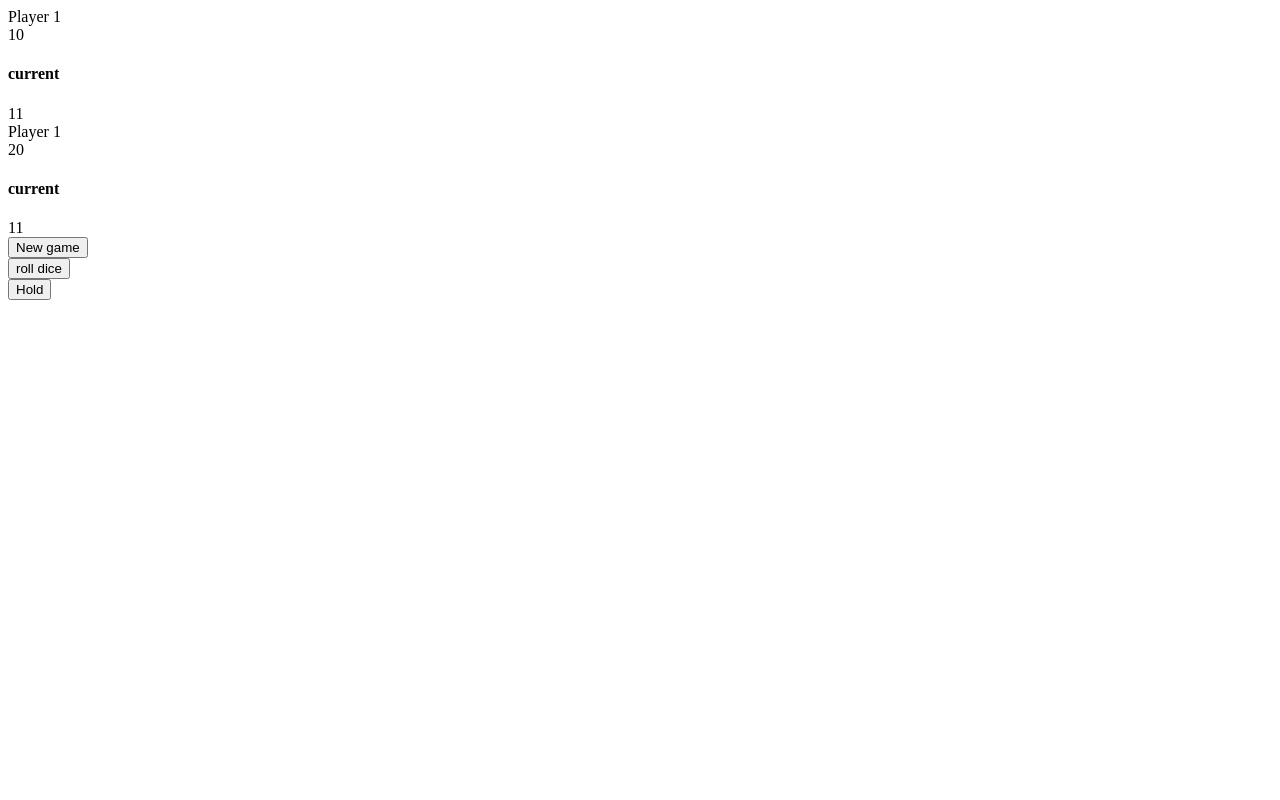
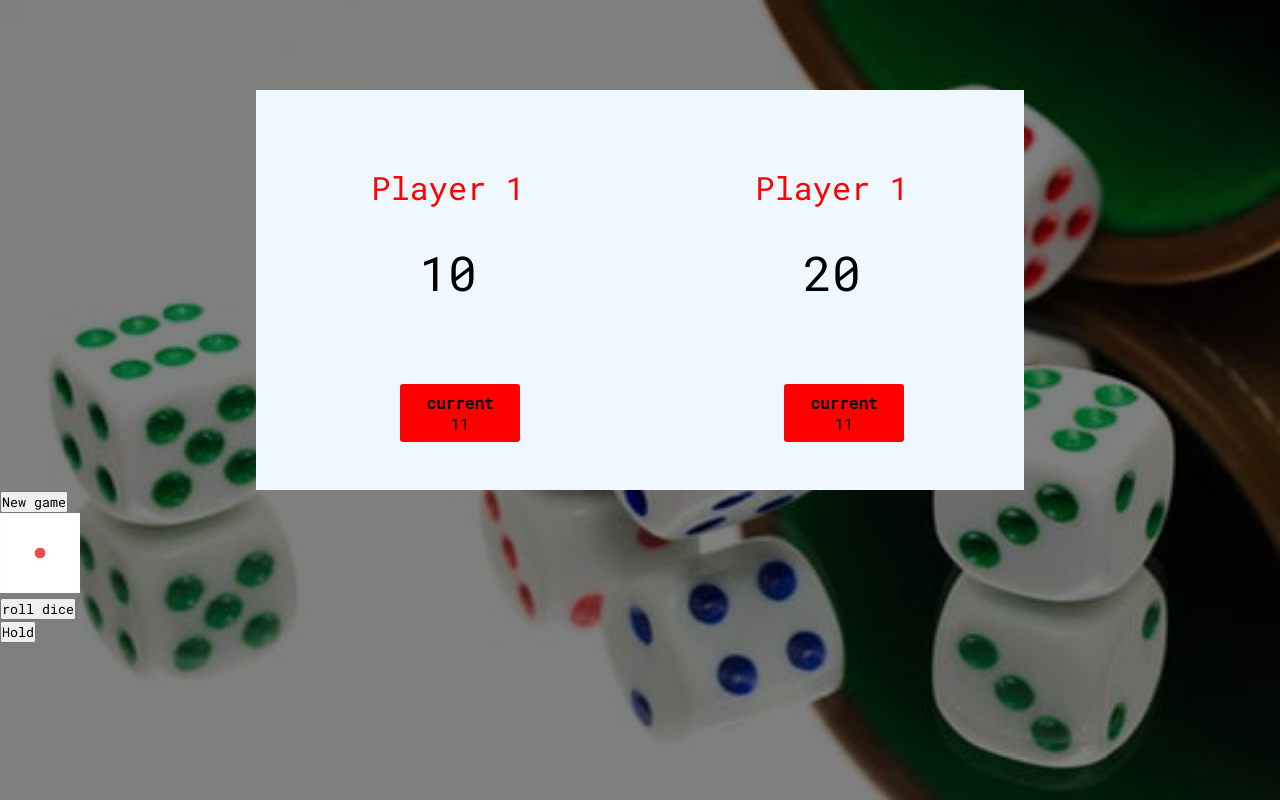
Before and after one commit to manoharys/PigGame, a plain HTML site: page index.html in a window 1280 px wide. Drawn offline with Linux system fonts and the light colour scheme.

Commit message:
made a layout for two players

```diff
--- a/index.html
+++ b/index.html
@@ -11,13 +11,14 @@
 </head>
 
 <body>
-  <div class="container">
+
+
       <div class="wrapper">
         <div id="player-1">
           <div class="player-score">
             <div class="playerName">Player 1</div>
             <!-- using finalScore-0 for player-1 bcoz scores are stored in array(array starts from 0) -->
-          <div class="" id="finalScore-0">10</div>
+            <div class="playerScore" id="finalScore-0">10</div>
           </div>
           <div class="player-currentScore">
             <h4>current</h4>
@@ -29,16 +30,23 @@
           <div class="player-score">
             <div class="playerName">Player 1</div>
             <!-- using finalScore-0 for player-2 bcoz scores are stored in array(array starts from 0) -->
-          <div class="" id="finalScore-1">20</div>
+            <div class="playerScore" id="finalScore-1">20</div>
           </div>
           <div class="player-currentScore">
             <h4>current</h4>
             <div class="" id="currentScore">11</div>
           </div>
         </div>
+
+
     </div>
+
+  <div class="game-play">
     <div class="newgame">
       <span><button>New game</button></span>
+    </div>
+    <div class="images">
+      <img src="./images/dice-1.png" alt="">
     </div>
     <div class="rollDice">
       <span><button>roll dice</button></span>
--- a/style.css
+++ b/style.css
@@ -0,0 +1,67 @@
+@import url('https://fonts.googleapis.com/css?family=Roboto+Mono&display=swap');
+
+/* Global styling */
+* {
+    padding: 0;
+    margin: 0;
+    box-sizing: border-box;
+    font-family:  'Roboto Mono', monospace;
+}
+
+body{
+    background-image: linear-gradient( rgba(0,0,0,0.5), rgba(0, 0, 0, 0.5) ),url("./images/background-3.jpeg");
+    background-size: 100% 100%;
+    background-repeat: no-repeat;
+    background-position: center;
+    background-attachment: fixed;
+    width: 100%;
+    /* To avoid scroll bar */
+    height: 100px;
+}
+
+/* resizing dice pics */
+.images img {
+    width: 80px;
+    height: 80px;
+}
+
+/* Aligning items to the container */
+.wrapper{
+    background-color: aliceblue;
+    width: 60%;
+    height: 25em;
+    margin:auto;
+    margin-top:7%;
+    display: flex;
+    color:black;
+    position: relative;
+}
+
+ /* adjusting the area for two player */
+#player-1{
+    width:50%;
+    text-align: center;
+}
+#player-2{
+    width:50%;
+    text-align: center;
+}
+.player-score{
+    margin-top: 20%;
+}
+.playerName{
+    font-size: 2rem;
+    color: red;
+}
+.playerScore{
+    font-size: 3rem;
+    padding: 2rem;
+}
+.player-currentScore{
+    background-color: red;
+    width:120px;
+    margin-left: 9rem;
+    margin-top: 3rem;
+    padding:.5rem;
+    border-radius: .2rem;
+}
```
Also changed, not shown: images/background-2.jpeg (added), images/background-3.jpeg (added). Lines whose indentation alone changed are shown as unchanged.
